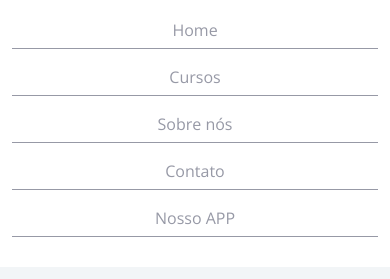
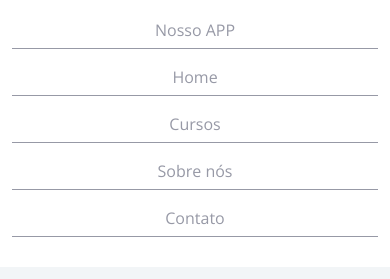
Before and after one commit to f-nely/flexbox-alura, a plain HTML site: page flexbox-alura/index.html in a window 390 px wide. Shown: the part 60-339 px from the top of the page. Drawn offline with nearby package versions, Linux system fonts and the light colour scheme.

Commit message:
Alterando ordem da classe cabecalho-principal-nav

```diff
--- a/flexbox-alura/css/flexbox.css
+++ b/flexbox-alura/css/flexbox.css
@@ -99,6 +99,10 @@
     .rodape-principal-contato-form-fieldset {
         justify-content: center;
     }
+
+    .cabecalho-principal-nav-link-app {
+        order: -1;
+    }
 }
 
 @media (max-width: 1200px) {
```
